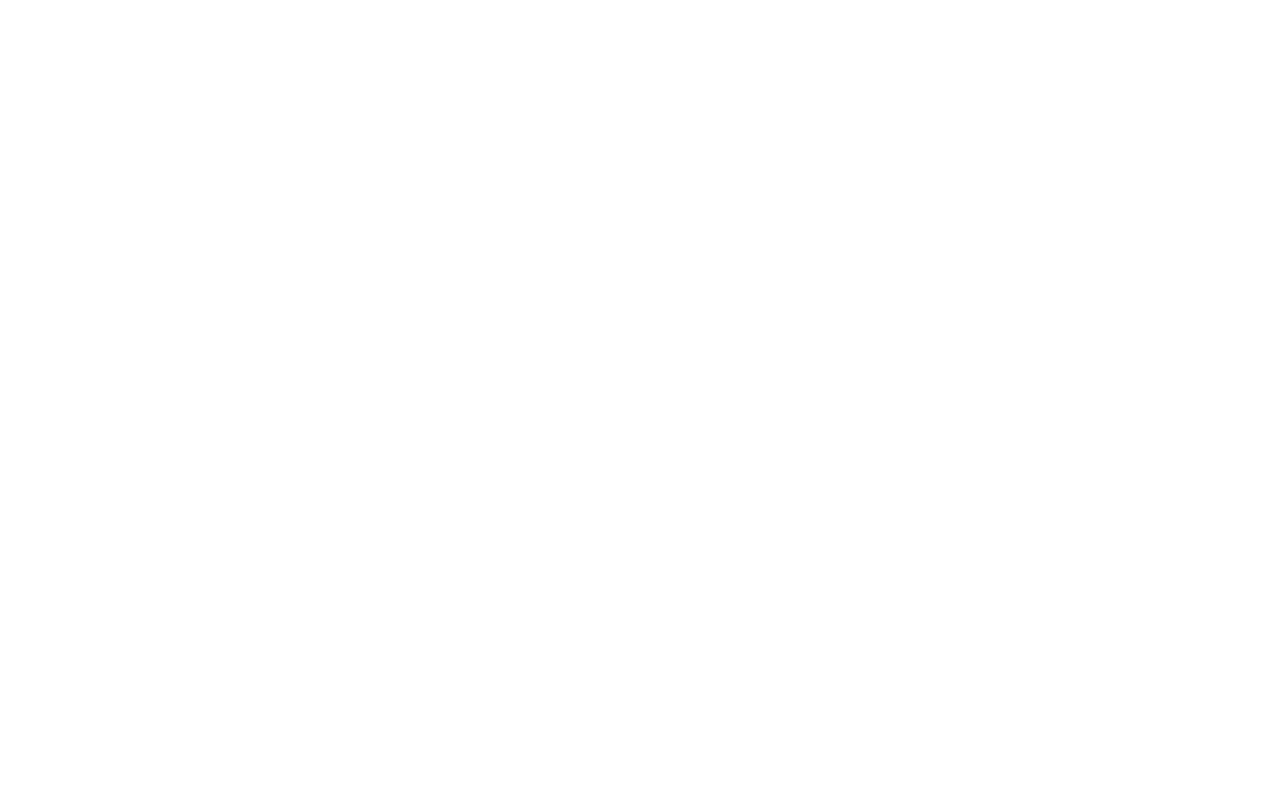
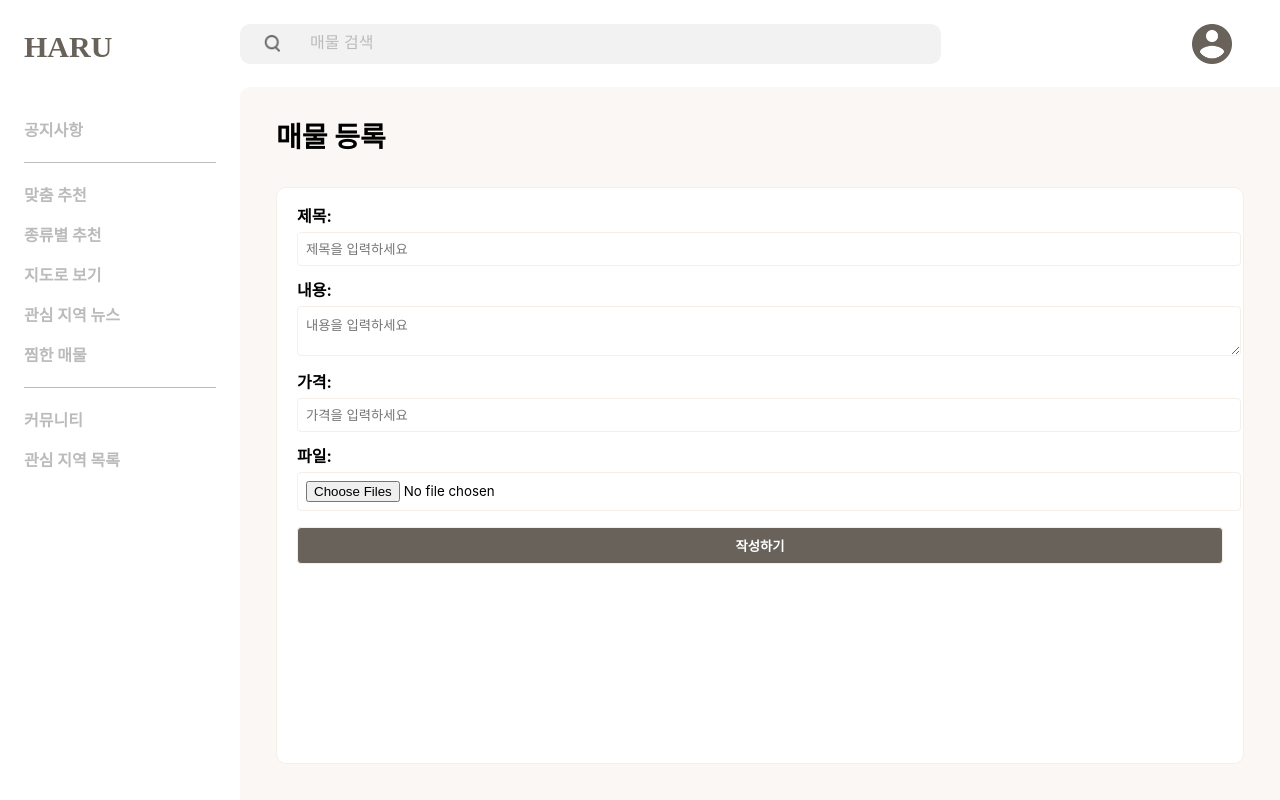
Before and after one commit to SSAFY-Passproject-HARU/Frontend, a Vue app: page /room/register/1 in a window 1280 px wide. Before the commit this address had no page. Built offline with nearby package versions, Linux system fonts and the light colour scheme.

Commit message:
[Feat] 매물 등록 기능 구현

```diff
--- a/src/router/index.js
+++ b/src/router/index.js
@@ -3,7 +3,7 @@
 import LoginView from "@/views/LoginView.vue";
 import MypageView from "@/views/MypageView.vue";
 import SignupView from "@/views/SignupView.vue";
-import HouseRegisterView from "@/views/HouseRegisterView.vue";
+import RoomRegisterView from "@/views/RoomRegisterView.vue";
 
 const router = createRouter({
   history: createWebHistory(import.meta.env.BASE_URL),
@@ -44,9 +44,9 @@
       component: MypageView,
     },
     {
-      path: "/house/register",
-      name: "HouseRegister",
-      component: HouseRegisterView,
+      path: "/room/register/:aptSeq",
+      name: "RoomRegister",
+      component: RoomRegisterView,
     },
   ],
 });
--- /dev/null
+++ b/src/views/FavoriteRoomView.vue
@@ -0,0 +1,111 @@
+<template>
+    <div class="page">
+      <NavBar />
+      <div class="main">
+        <TopBar />
+        <div class="content">
+          <h1>매물 등록</h1>
+          <div class="view">
+            <form @submit.prevent="submitForm" enctype="multipart/form-data">
+                <div>
+                    <label for="title">제목:</label>
+                    <input type="text" id="title" v-model="RoomDto.title" required />
+                </div>
+                <div>
+                    <label for="description">내용:</label>
+                    <textarea id="description" v-model="RoomDto.description" required></textarea>
+                </div>
+                <div>
+                    <label for="price">가격:</label>
+                    <input type="number"  id="price" v-model="RoomDto.price" required />
+                </div>
+                <div>
+                    <label for="upfile" class="form-label">파일:</label>
+                    <input type="file" class="form-control border" id="upfile" @change="handleFileUpload" multiple />
+                </div>
+                <div>
+                    <button type="submit">작성하기</button>
+                </div>
+            </form>
+          </div>
+        </div>
+      </div>
+    </div>
+  </template>
+
+  <script>
+  import NavBar from "@/components/common/NavBar.vue";
+  import TopBar from "@/components/common/TopBar.vue";
+  export default {
+    name: "HouseRegisterView",
+    components: { NavBar, TopBar },
+    data() {
+        return {
+        root: 'http://localhost:8080', // 프로토콜 + 도메인 + 포트
+        RoomDto: {
+            userId: '',
+            title: '',
+            description: '',
+            price: '',
+            aptSeq: '',
+            favorite: 0,
+            fileInfos: [],
+        },
+        files: [], // 업로드할 파일들
+        }
+    },
+    mounted() {
+        this.aptSeq = this.$route.params.aptSeq;
+        console.log(this.aptSeq);
+    },
+
+  }
+  </script>
+
+  <style scoped>
+  .page {
+    width: 100%;
+    display: flex;
+  }
+
+  .main {
+    display: flex;
+    flex-direction: column;
+    position: relative;
+    width: calc(100% - 240px);
+  }
+
+  .content {
+    flex-grow: 1;
+    padding: 36px;
+    background-color: var(--secondary);
+    border-radius: 10px 0 0 0;
+    overflow: auto;
+    position: relative;
+    display: flex;
+    flex-direction: column;
+    height: calc(100vh - 95px);
+  }
+
+  .content::-webkit-scrollbar {
+    display: none;
+  }
+  .view {
+    flex-grow: 1;
+    display: flex;
+    flex-direction: column;
+    background-color: var(--white);
+    border-radius: 10px;
+    border: 1px solid var(--secondary-border);
+  }
+
+  * {
+    font-family: var(--font-family-primary);
+  }
+  h1 {
+    margin: 0;
+    font-size: 28px;
+    font-weight: var(--font-weight-bold);
+    margin-bottom: 36px;
+  }
+  </style>
--- a/src/views/HouseRegisterView.vue
+++ /dev/null
@@ -1,70 +0,0 @@
-<template>
-  <div class="page">
-    <NavBar />
-    <div class="main">
-      <TopBar />
-      <div class="content">
-        <h1>매물 등록</h1>
-        <div class="view">
-        </div>
-      </div>
-    </div>
-  </div>
-</template>
-
-<script>
-import NavBar from "@/components/common/NavBar.vue";
-import TopBar from "@/components/common/TopBar.vue";
-export default {
-  name: "HouseRegisterView",
-  components: { NavBar, TopBar },
-}
-</script>
-
-<style scoped>
-.page {
-  width: 100%;
-  display: flex;
-}
-
-.main {
-  display: flex;
-  flex-direction: column;
-  position: relative;
-  width: calc(100% - 240px);
-}
-
-.content {
-  flex-grow: 1;
-  padding: 36px;
-  background-color: var(--secondary);
-  border-radius: 10px 0 0 0;
-  overflow: auto;
-  position: relative;
-  display: flex;
-  flex-direction: column;
-  height: calc(100vh - 95px);
-}
-
-.content::-webkit-scrollbar {
-  display: none;
-}
-.view {
-  flex-grow: 1;
-  display: flex;
-  flex-direction: column;
-  background-color: var(--white);
-  border-radius: 10px;
-  border: 1px solid var(--secondary-border);
-}
-
-* {
-  font-family: var(--font-family-primary);
-}
-h1 {
-  margin: 0;
-  font-size: 28px;
-  font-weight: var(--font-weight-bold);
-  margin-bottom: 36px;
-}
-</style>
--- /dev/null
+++ b/src/views/RoomRegisterView.vue
@@ -0,0 +1,225 @@
+<template>
+  <div class="page">
+    <NavBar />
+    <div class="main">
+      <TopBar />
+      <div class="content">
+        <h1>매물 등록</h1>
+        <div class="view">
+          <form @submit.prevent="submitForm" enctype="multipart/form-data">
+            <div>
+              <label for="title">제목:</label>
+              <input
+                type="text"
+                id="title"
+                v-model="RoomDto.title"
+                required
+                placeholder="제목을 입력하세요"
+              />
+            </div>
+            <div>
+              <label for="description">내용:</label>
+              <textarea
+                id="description"
+                v-model="RoomDto.description"
+                required
+                placeholder="내용을 입력하세요"
+              ></textarea>
+            </div>
+            <div>
+              <label for="price">가격:</label>
+              <input
+                type="number"
+                id="price"
+                v-model="RoomDto.price"
+                required
+                placeholder="가격을 입력하세요"
+              />
+            </div>
+            <div>
+              <label for="upfile" class="form-label">파일:</label>
+              <input
+                type="file"
+                class="form-control border"
+                id="upfile"
+                @change="handleFileUpload"
+                multiple
+              />
+            </div>
+            <div>
+              <button type="submit">작성하기</button>
+            </div>
+          </form>
+        </div>
+      </div>
+    </div>
+  </div>
+</template>
+
+<script>
+import axios from "axios";
+import NavBar from "@/components/common/NavBar.vue";
+import TopBar from "@/components/common/TopBar.vue";
+
+export default {
+  name: "RoomRegisterView",
+  components: { NavBar, TopBar },
+  data() {
+    return {
+      root: "http://localhost:8080", // 서버 주소
+      RoomDto: {
+        userId: "", // 실제 사용자 ID 필요
+        title: "",
+        description: "",
+        price: "",
+        aptSeq: "",
+        favorite: 0,
+      },
+      files: [], // 업로드할 파일
+    };
+  },
+  mounted() {
+    // URL의 파라미터에서 aptSeq 값을 받아오기
+    this.RoomDto.aptSeq = this.$route.params.aptSeq || "";
+    console.log("aptSeq:", this.RoomDto.aptSeq);
+  },
+  methods: {
+    // 파일 업로드 처리
+    handleFileUpload(event) {
+      this.files = Array.from(event.target.files);
+      console.log("Uploaded files:", this.files);
+    },
+
+    // 폼 유효성 검사
+    validateForm() {
+      if (!this.RoomDto.title || !this.RoomDto.description || !this.RoomDto.price) {
+        alert("모든 필드를 입력해주세요.");
+        return false;
+      }
+      if (isNaN(this.RoomDto.price) || this.RoomDto.price <= 0) {
+        alert("유효한 가격을 입력하세요.");
+        return false;
+      }
+      return true;
+    },
+
+    // 폼 제출
+    async submitForm() {
+      // 유효성 검사
+      console.log(11);
+      if (!this.validateForm()) return;
+      console.log(22);
+      const formData = new FormData();
+
+      // RoomDto를 FormData에 추가
+      this.RoomDto.userId = "user"; // 실제 사용자 ID로 대체 필요
+
+      formData.append('roomDto', new Blob([JSON.stringify(this.RoomDto)], { type: 'application/json' }))
+      this.files.forEach((file) => {
+        formData.append('files', file)
+      })
+
+      console.log(33);
+      try {
+        console.log(this.RoomDto);
+        console.log(this.RoomDto.title);
+        const response = await axios.post(`${this.root}/room/register`, formData, this.files, {
+          headers: { "Content-Type": "multipart/form-data" },
+          withCredentials: true,
+        });
+
+        console.log("Response:", response);
+
+        if (response.data.success) {
+          alert("게시글이 작성되었습니다.");
+          this.$router.push("/map"); // 작성 후 페이지 이동
+        } else {
+          alert("게시글 작성에 실패했습니다.");
+        }
+      } catch (error) {
+        console.error("Error submitting form:", error.response || error);
+        alert("서버 오류로 게시글 작성에 실패했습니다.");
+      }
+    },
+  },
+};
+</script>
+
+<style scoped>
+.page {
+  width: 100%;
+  display: flex;
+}
+
+.main {
+  display: flex;
+  flex-direction: column;
+  position: relative;
+  width: calc(100% - 240px);
+}
+
+.content {
+  flex-grow: 1;
+  padding: 36px;
+  background-color: var(--secondary);
+  border-radius: 10px 0 0 0;
+  overflow: auto;
+  position: relative;
+  display: flex;
+  flex-direction: column;
+  height: calc(100vh - 95px);
+}
+
+.content::-webkit-scrollbar {
+  display: none;
+}
+
+.view {
+  flex-grow: 1;
+  display: flex;
+  flex-direction: column;
+  background-color: var(--white);
+  border-radius: 10px;
+  border: 1px solid var(--secondary-border);
+  padding: 20px;
+}
+
+* {
+  font-family: var(--font-family-primary);
+}
+
+h1 {
+  margin: 0;
+  font-size: 28px;
+  font-weight: var(--font-weight-bold);
+  margin-bottom: 36px;
+}
+
+label {
+  display: block;
+  margin-bottom: 8px;
+  font-weight: bold;
+}
+
+input,
+textarea,
+button {
+  width: 100%;
+  margin-bottom: 16px;
+  padding: 8px;
+  border: 1px solid var(--secondary-border);
+  border-radius: 4px;
+}
+
+button {
+  background-color: var(--primary);
+  color: var(--white);
+  font-weight: bold;
+  cursor: pointer;
+  transition: background-color 0.3s;
+}
+
+button:hover {
+  background-color: var(--primary-dark);
+}
+</style>
```
Also changed, not shown: 1 other file (tests, documents, lock files or other folders).
